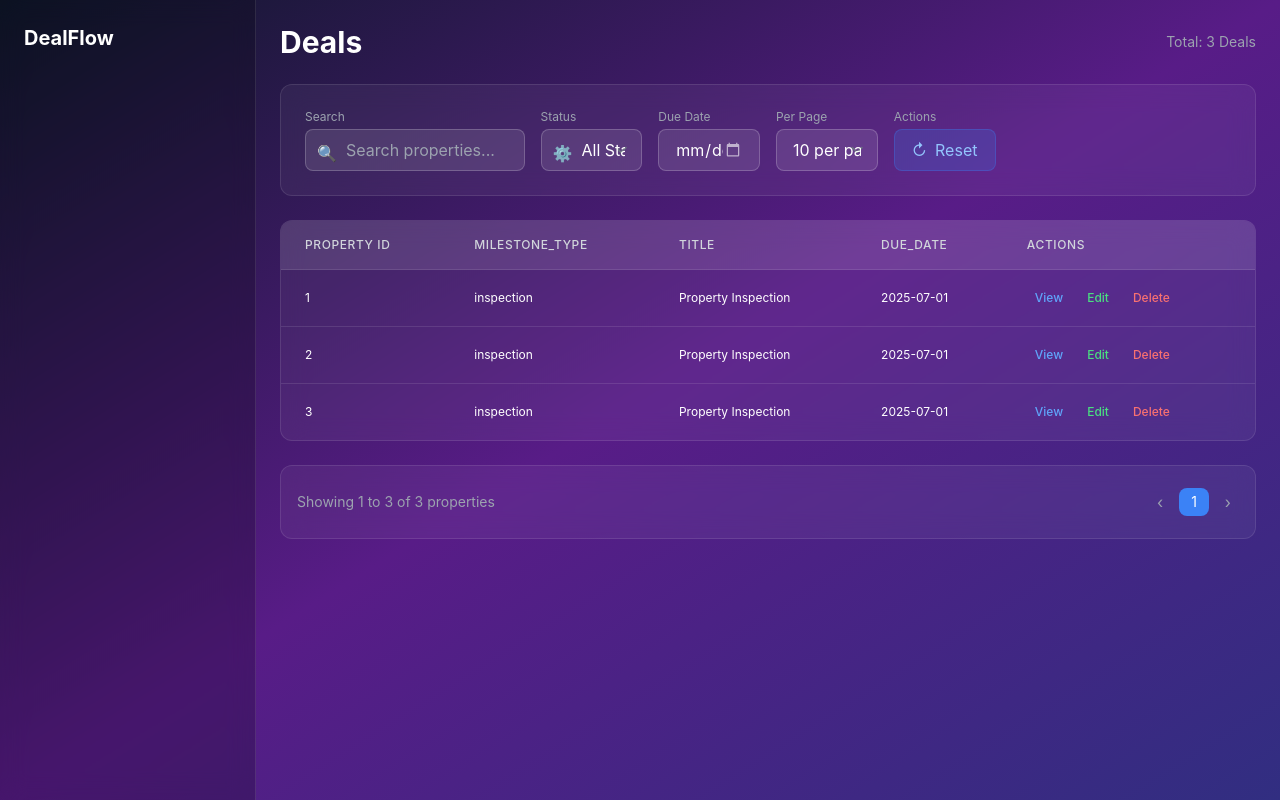
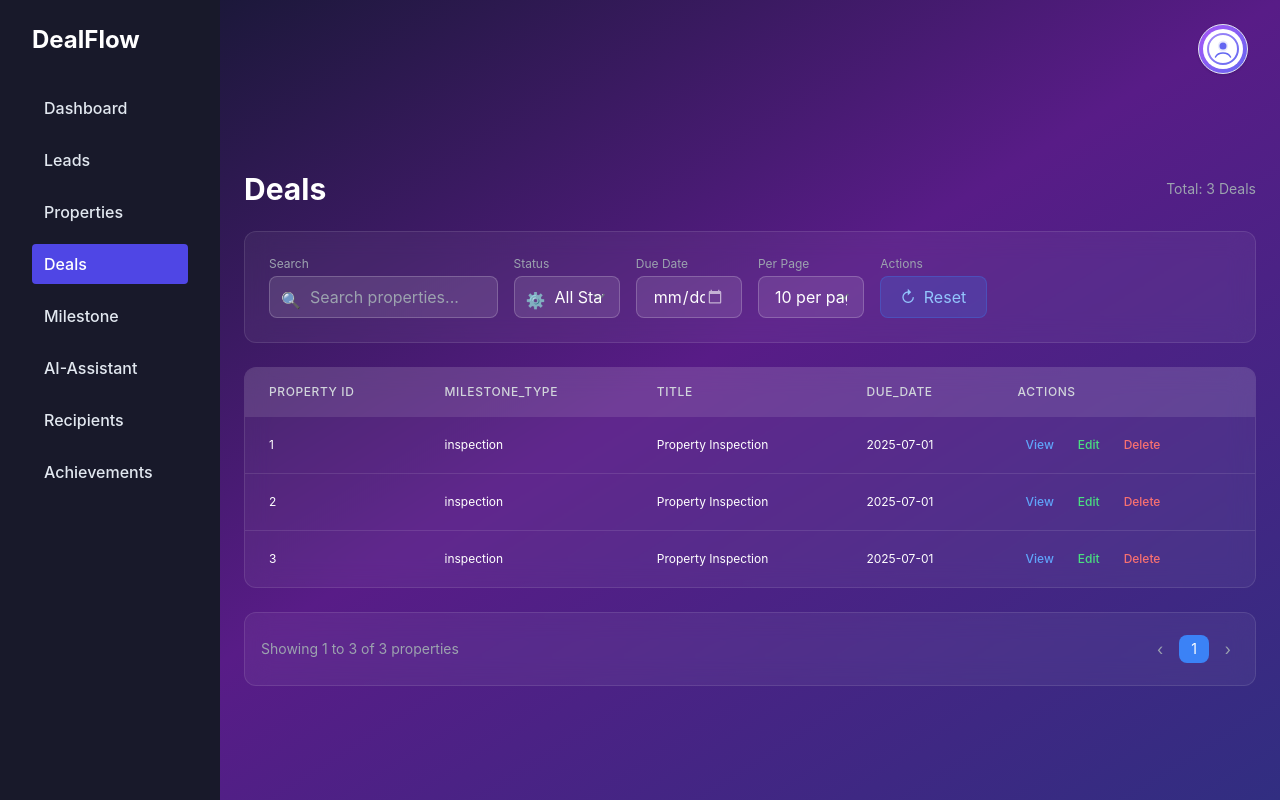
Before and after one commit to agarwalpacker12/Deelflow-Admin, a React (Vite) app in the folder frontend/: page /app/deals in a window 1280 px wide. Built offline with nearby package versions, Linux system fonts and the light colour scheme.

Commit message:
project layout setup

```diff
--- a/frontend/src/components/Layout/Layout.jsx
+++ b/frontend/src/components/Layout/Layout.jsx
@@ -1,24 +1,75 @@
-import React from 'react';
-import { Outlet } from 'react-router-dom';
+import React from "react";
+import { Outlet, Link, useLocation, useNavigate } from "react-router-dom";
+
+const navLinks = [
+  { to: "/app/dashboard", label: "Dashboard" },
+  { to: "/app/leads", label: "Leads" },
+  { to: "/app/properties", label: "Properties" },
+  { to: "/app/deals", label: "Deals" },
+  { to: "/app/milestone", label: "Milestone" },
+  { to: "/app/ai-assistant", label: "AI-Assistant" },
+  { to: "/app/recipients", label: "Recipients" },
+  { to: "/app/achievements", label: "Achievements" },
+];
 
 const Layout = () => {
+  const location = useLocation();
+  const navigate = useNavigate();
   return (
-    <div className="min-h-screen bg-gradient-to-br from-slate-900 via-purple-900 to-indigo-900">
-      <div className="flex">
-        {/* Sidebar placeholder */}
-        <div className="w-64 bg-black/20 backdrop-blur-md border-r border-white/10 min-h-screen">
-          <div className="p-6">
-            <h1 className="text-xl font-bold text-white">DealFlow</h1>
-          </div>
+    <div className="min-h-screen grid grid-cols-[220px_1fr] bg-gradient-to-br from-slate-900 via-purple-900 to-indigo-900">
+      {/* Sidebar */}
+      <aside className="bg-[#18192a] flex flex-col items-start px-8 py-6 min-h-screen">
+        <div className="text-white text-2xl font-bold mb-8">DealFlow</div>
+        {/* Vertical Navbar */}
+        <nav className="flex flex-col gap-3 w-full">
+          {navLinks.map((link) => (
+            <Link
+              key={link.to}
+              to={link.to}
+              className={`px-3 py-2 rounded text-slate-200 font-medium transition hover:bg-indigo-700 hover:text-white ${
+                location.pathname.startsWith(link.to)
+                  ? "bg-indigo-600 text-white"
+                  : ""
+              }`}
+            >
+              {link.label}
+            </Link>
+          ))}
+        </nav>
+      </aside>
+
+      {/* Main Content */}
+      <main className="relative flex flex-col items-center justify-center min-h-screen w-full">
+        {/* Fixed Profile Icon Button */}
+        <div className="absolute top-6 right-8 z-20">
+          <button
+            onClick={() => navigate('/app/profile')}
+            className="rounded-full bg-gradient-to-br from-purple-500 to-indigo-500 shadow p-1 hover:scale-105 transition border border-slate-200"
+            title="Go to Profile"
+            aria-label="Go to Profile"
+          >
+            <span className="block bg-white rounded-full p-1">
+              {/* Elegant User Avatar SVG */}
+              <svg width="32" height="32" viewBox="0 0 32 32" fill="none" xmlns="http://www.w3.org/2000/svg" className="w-8 h-8">
+                <circle cx="16" cy="16" r="15" stroke="url(#profile-gradient)" strokeWidth="2" fill="white" />
+                <defs>
+                  <linearGradient id="profile-gradient" x1="0" y1="0" x2="32" y2="32" gradientUnits="userSpaceOnUse">
+                    <stop stopColor="#a78bfa" />
+                    <stop offset="1" stopColor="#6366f1" />
+                  </linearGradient>
+                </defs>
+                <ellipse cx="16" cy="13" rx="5" ry="5.5" fill="#6366f1" fillOpacity="0.15" />
+                <ellipse cx="16" cy="13" rx="3.5" ry="3.5" fill="#6366f1" />
+                <path d="M8.5 24c1.5-3 5-4 7.5-4s6 1 7.5 4" stroke="#6366f1" strokeWidth="1.5" strokeLinecap="round" fill="none" />
+              </svg>
+            </span>
+          </button>
         </div>
-
-        {/* Main content */}
-        <div className="flex-1">
-          <main className="p-6">
-            <Outlet />
-          </main>
+        {/* Card-like wrapper for content */}
+        <div className="w-full p-6 pt-20">
+          <Outlet />
         </div>
-      </div>
+      </main>
     </div>
   );
 };
```
